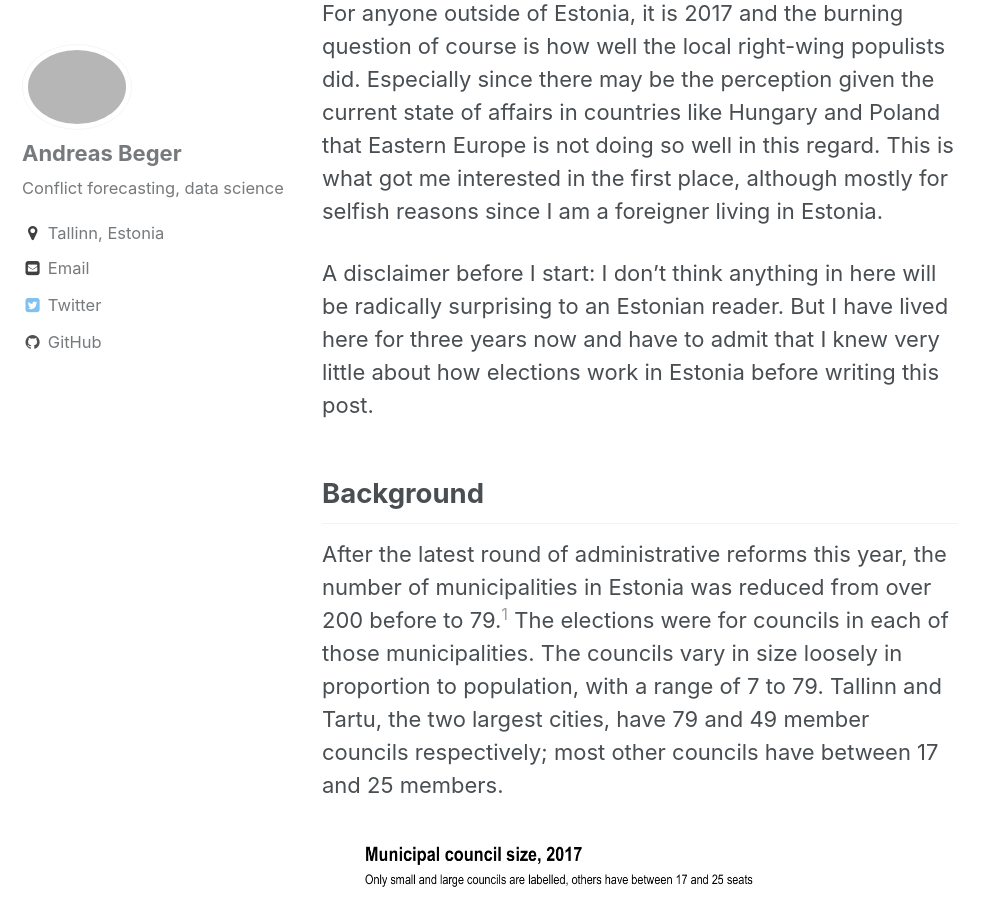
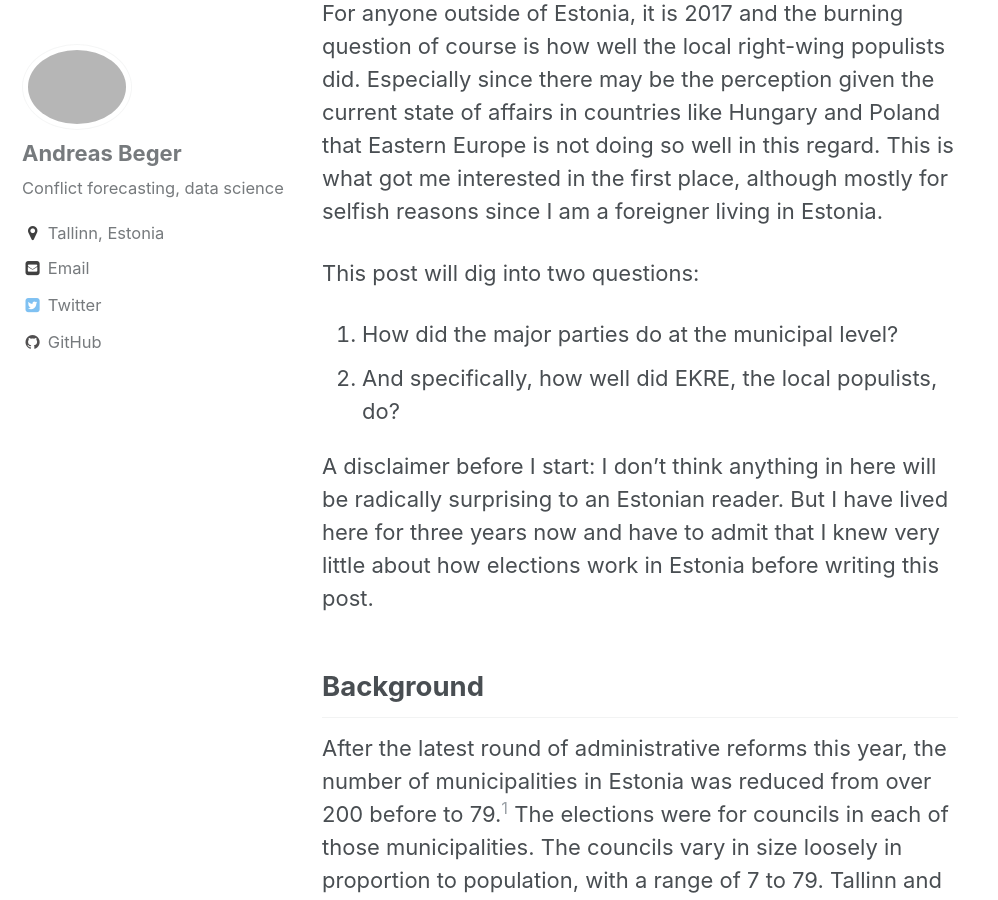
Before and after one commit to andybega/andybega.github.io, a Jekyll site: the page built from _posts/2017-11-28-estonia-2017-local-elections.md, in a window 1280 px wide and 900 px high, scrolled down 496 px. Shown: the whole window, without its empty margins (0-998 px from the left). Built offline with Jekyll 4.4.1, drawn with Linux system fonts in a browser that asks for light colours; comment, search, counter and statistics services are not loaded.

Commit message:
add bullet points back in

```diff
--- a/_posts/2017-11-28-estonia-2017-local-elections.md
+++ b/_posts/2017-11-28-estonia-2017-local-elections.md
@@ -13,6 +13,11 @@ og_image: /content/2017/map-vote-share-all-parties.png
 About a month ago, on October 15th, Estonia held local elections for 79 municipalities. Insofar as they take place around the midpoint between national elections--the next are in 2019--the local elections are somewhat of a bellwether, like the US mid-term elections are. Accordingly a lot of the coverage in Estonia has focused on national-level results for the five major parties.
 
 For anyone outside of Estonia, it is 2017 and the burning question of course is how well the local right-wing populists did. Especially since there may be the perception given the current state of affairs in countries like Hungary and Poland that Eastern Europe is not doing so well in this regard. This is what got me interested in the first place, although mostly for selfish reasons since I am a foreigner living in Estonia.
+
+This post will dig into two questions:
+
+1. How did the major parties do at the municipal level?
+2. And specifically, how well did EKRE, the local populists, do?
 
 A disclaimer before I start: I don't think anything in here will be radically surprising to an Estonian reader. But I have lived here for three years now and have to admit that I knew very little about how elections work in Estonia before writing this post.
 
```
